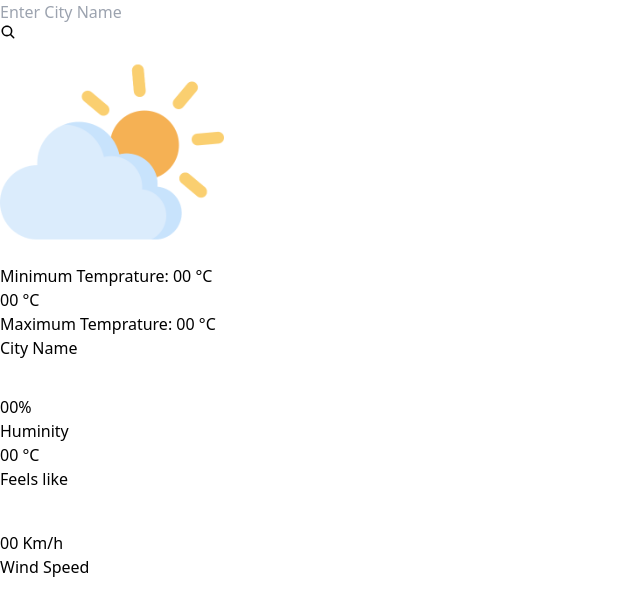
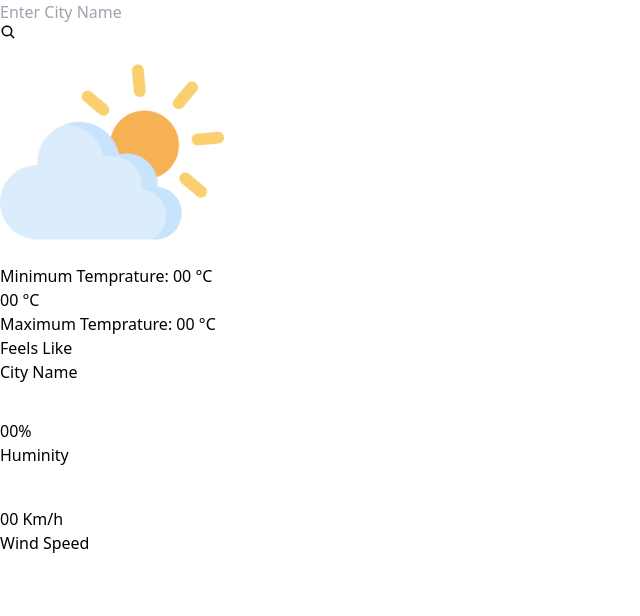
Before and after one commit to Deepkhatri22/Weather-app, a React (Vite) app: page / in a window 1280 px wide. Shown: the top 616 px of the page, without its empty margins (0-640 px from the left). Built offline with nearby package versions, Linux system fonts and the light colour scheme.

Commit message:
Update WeatherApp.jsx
some changes

```diff
--- a/src/Component/WeatherApp.jsx
+++ b/src/Component/WeatherApp.jsx
@@ -36,7 +36,7 @@ function WeatherApp() {
         location[0].innerHTML = data.name;
         mint[0].innerHTML = "Minimum Temprature : " + Math.floor(data.main.temp_min) + "°C";
         maxt[0].innerHTML = "Maximum Temprature : " + Math.floor(data.main.temp_max) + "°C";
-        feel[0].innerHTML = Math.floor(data.main.feels_like) + "°C";;
+        feel[0].innerHTML = "Feels like : " + Math.floor(data.main.feels_like) + "°C";;
 
 
         if (data.weather[0].icon === "01d" || data.weather[0].icon === "01n") {
@@ -75,22 +75,18 @@ function WeatherApp() {
                     <img src={weatherIcon} alt="Weather Icon" />
                 </div>
                 <div className="minTemp flex justify-center items-center font-bold text-white text-[15px]">Minimum Temprature: 00 °C</div>
-                    <div className="weatherTemp flex justify-center items-center font-bold text-white text-[55px]">00 °C</div>
+                <div className="weatherTemp flex justify-center items-center font-bold text-white text-[55px]">00 °C</div>
                 <div className="maxTemp flex justify-center items-center font-bold text-white text-[15px]">Maximum Temprature: 00 °C </div>
+                <div className="feelsLike flex justify-center font-bold text-white text-[15px]">Feels Like</div>
 
-                <div className="weatherLocation flex justify-center font-bold text-white text-[25px]">City Name</div>
-                <div className="dataContainer flex mt-16 gap-20 justify-center">
+
+                <div className="weatherLocation flex justify-center font-bold pt-2 text-white text-[30px]">City Name</div>
+                <div className="dataContainer flex mt-8 gap-20 justify-center">
                     <div className="elememt flex gap-5 justify-cente">
                         <img src={'/humidity.png'} alt="icon" className='icon object-contain' />
                         <div className="data flex flex-col justify-center items-center">
                             <div className="huminityPer text-2xl text-white font-bold">00%</div>
                             <div className="text-white  ">Huminity</div>
-                        </div>
-                    </div>
-                    <div className="elememt flex gap-5 justify-center ">
-                        <div className="data flex flex-col justify-center items-center">
-                            <div className="feelsLike text-2xl text-white font-bold">00 °C</div>
-                            <div className="text-white">Feels like</div>
                         </div>
                     </div>
                     <div className="elememt flex gap-5 justify-center ">
```
